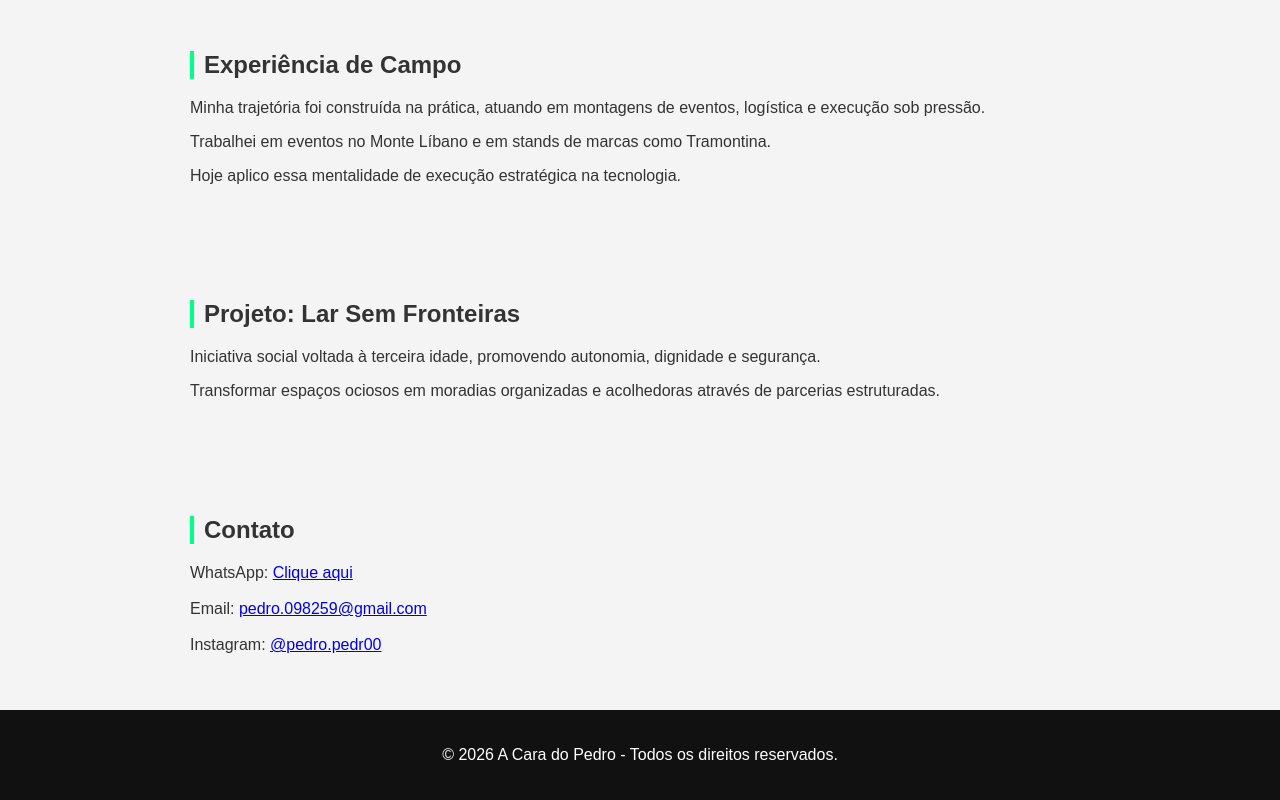
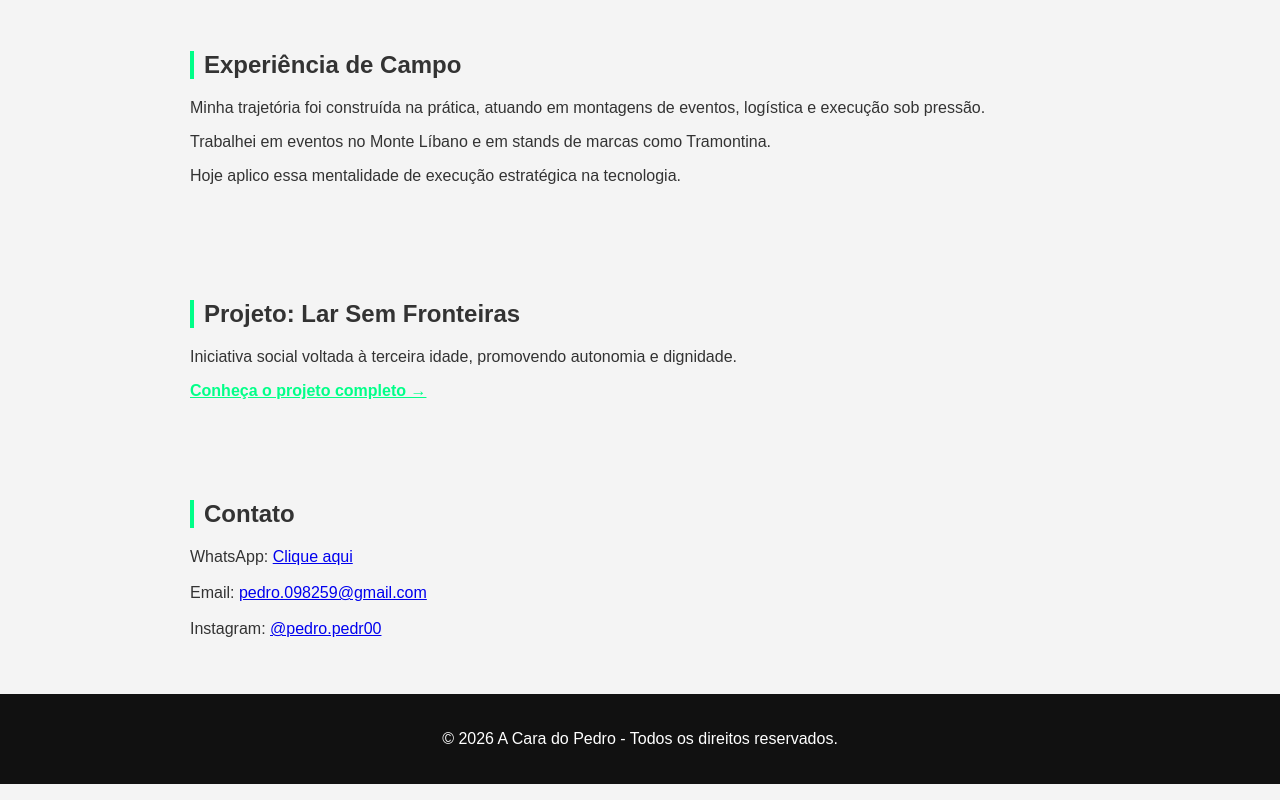
Before and after one commit to GhostSPZL13/a-cara-do-pedro, a plain HTML site: page index.html in a window 1280 px wide. Shown: the part 1160-1960 px from the top of the page. Drawn offline with Linux system fonts and the light colour scheme.

Commit message:
Update index.html

```diff
--- a/index.html
+++ b/index.html
@@ -162,13 +162,16 @@
 
 <section id="projeto">
     <h2>Projeto: Lar Sem Fronteiras</h2>
+
     <p>
-        Iniciativa social voltada à terceira idade, promovendo autonomia, dignidade e segurança.
+        Iniciativa social voltada à terceira idade, promovendo autonomia e dignidade.
     </p>
-    <p>
-        Transformar espaços ociosos em moradias organizadas e acolhedoras através de parcerias estruturadas.
-    </p>
+
+    <a href="lar-sem-fronteiras.html" style="color:#00ff88;font-weight:bold;">
+        Conheça o projeto completo →
+    </a>
 </section>
+
 
 <section id="contato">
     <h2>Contato</h2>
```
